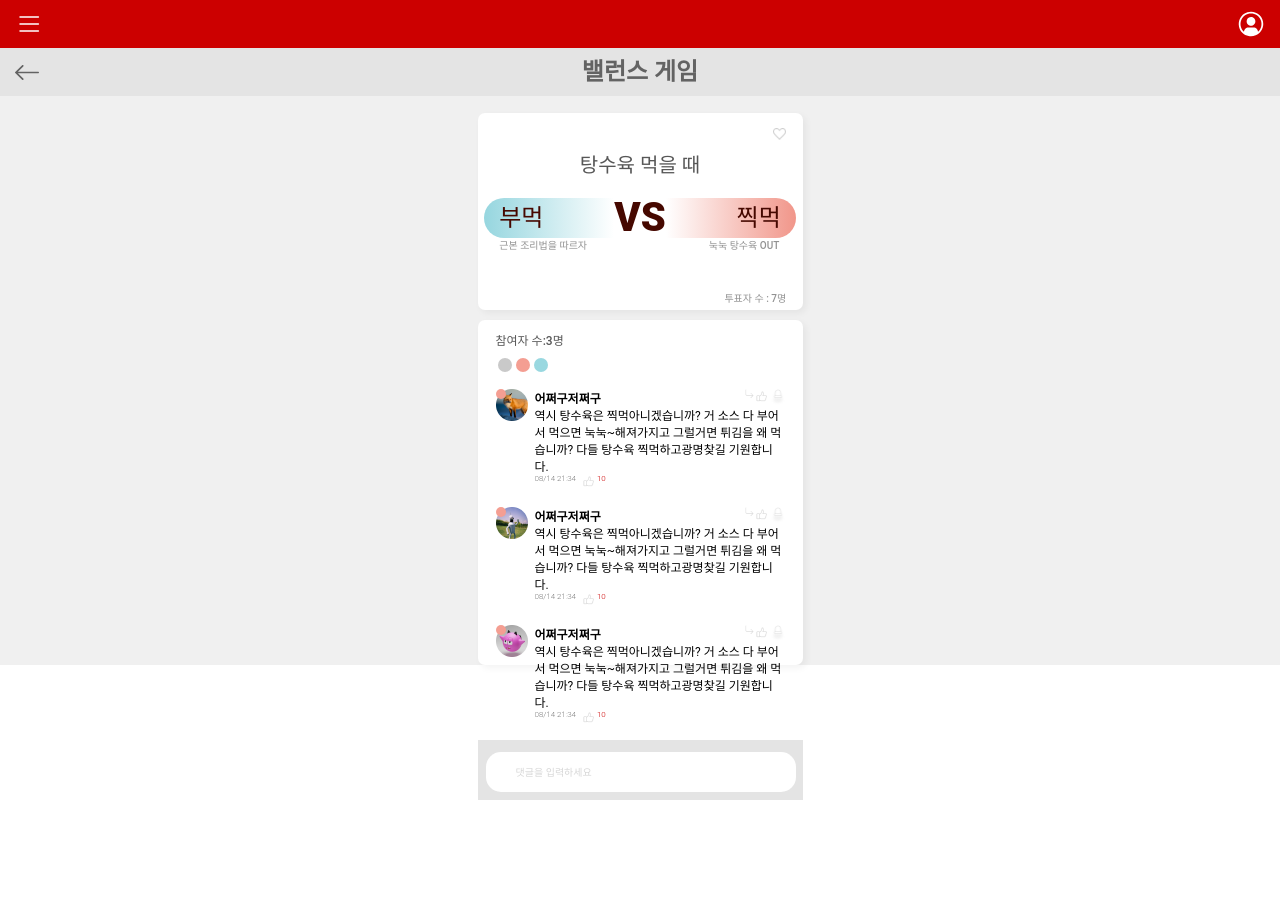
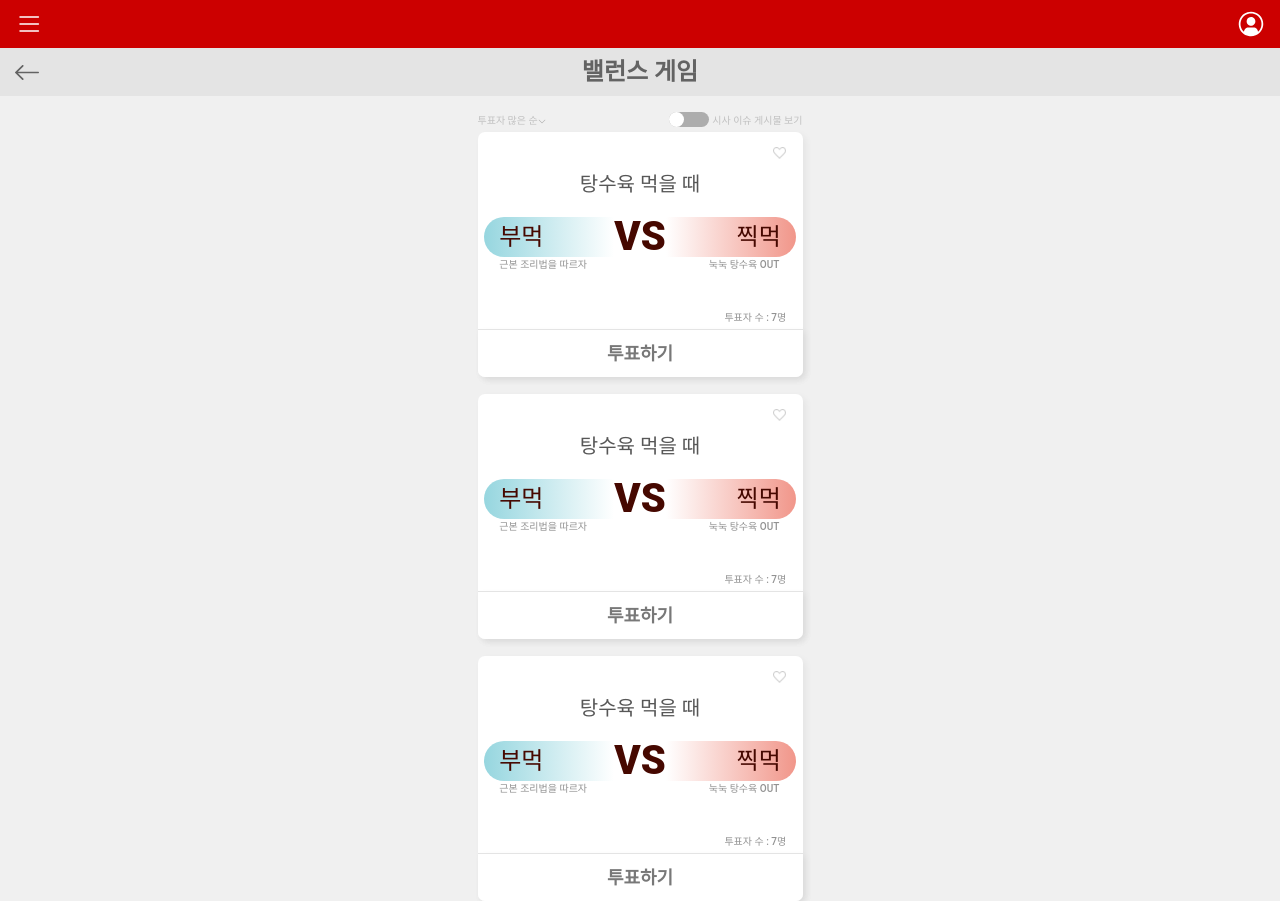
Before and after one commit to longdoheun/2022likelion_hackaton_front, a React (Create React App) app: page /balancegame in a window 1280 px wide. Before the commit the page ends 800 px from the top, so only its background shows below. Built offline with nearby package versions, Linux system fonts and the light colour scheme; no server answers.

Commit message:
toggle-btn change

```diff
--- a/src/App.js
+++ b/src/App.js
@@ -24,7 +24,7 @@ function App() {
         <Header />
         <Routes>
           <Route path="/" element={<Main />}></Route>
-          <Route path="/balancegame" element={<BalanceGameMain />}></Route>
+          <Route path="/balancegame/" element={<BalanceGameList />}></Route>
           <Route path="/discussion" element={<DiscussMain />}></Route>
           <Route path="/discussion/talk" element={<DiscussTalkMain />}></Route>
           <Route path="/discussion/vote" element={<DiscussVote />}></Route>
--- a/src/components/BalanceGame/BalanceGameList.js
+++ b/src/components/BalanceGame/BalanceGameList.js
@@ -9,6 +9,7 @@ import filterBtn from "../../images/issue-filter-btn.png";
 import isFilteredBtn from "../../images/filter-btn.png";
 
 function BalanceGameList(props) {
+  const [isIssue, setIsIssue] = useState(true);
   // const [balanceGameData, setBalanceGameData] = useState([]);
   // useEffect(() => {
   //   axios.get(url).then(({ bgData }) => setBalanceGameData(bgData));
@@ -36,7 +37,9 @@ function BalanceGameList(props) {
     },
   ];
   const navigate = useNavigate();
-
+  const changeIssue = () => {
+    setIsIssue(isIssue ? false : true);
+  }
   const DUMMY_VOTER = [
     ["e1", "e3", "e6", "e8"],
     ["e2", "e4", "e5"],
@@ -53,10 +56,13 @@ function BalanceGameList(props) {
           <img src={showList} alt="showList" />
         </div>
         <div className="balance-game__list_filter">
-          <div className="balance-game__list_filter_img">
+          <div className="toggle-btn-cover" onClick={changeIssue}>
+            <div className="toggle-btn" id={!isIssue&&"toggle-on"}></div>
+          </div>
+          {/* <div className="balance-game__list_filter_img">
             <div><img id="isfilter_btn" src={isFilteredBtn} alt="isFilteredBtn" /></div>
             <div><img id="filter-btn" src={filterBtn} alt="filterBtn" /></div>
-          </div>
+          </div> */}
           <div className="balance-game__list_filter">시사 이슈 게시물 보기</div>
         </div>
       </section>
--- a/src/css/BalanceGameList.css
+++ b/src/css/BalanceGameList.css
@@ -24,23 +24,44 @@
 .balance-game__vote_list {
   cursor: pointer;
 }
-.balance-game__list_filter{
-  width: 128px;
+.balance-game__list_filter {
+  /* width: 128px; */
   display: flex;
 }
-.balance-game__list_filter{
+.balance-game__list_filter {
   margin-left: 3px;
 }
-.balance-game__list_filter_btn{
+.balance-game__list_filter_btn {
   padding-top: 3px;
 }
-.balance-game__list_filter_img{
+.balance-game__list_filter_img {
   display: flex;
   width: 20px;
 }
-#isfilter_btn{
+#isfilter_btn {
   display: inline;
 }
-#filter-btn{
+#filter-btn {
   position: relative;
 }
+.toggle-btn-cover {
+  width: 40px;
+  height: 15px;
+  border-radius: 7.5px;
+  /* padding: 10px; */
+  /* border-radius: 10px; */
+  background-color: #adadad;
+  display: flex;
+  flex-direction: row;
+}
+.toggle-btn {
+  width: 15px;
+  height: 15px;
+  border-radius: 50%;
+  background-color: #fff;
+  transition: 1s all;
+}
+#toggle-on {
+  margin-left: 25px;
+  /* flex-direction: row-reverse; */
+}
```
